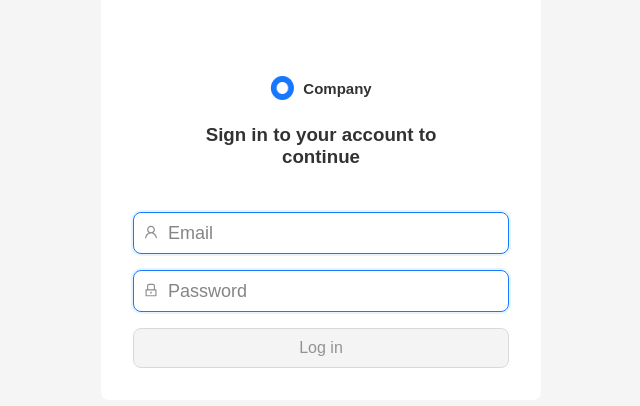
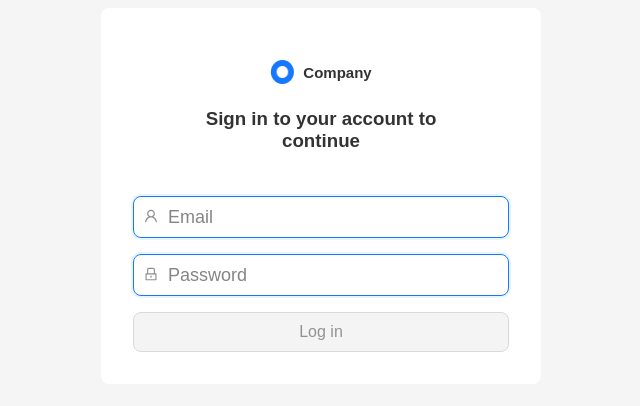
Before and after one commit to AhmedTanryverdi/authorization-, a React app: page / in a window 1280 px wide. Shown: the part 204-610 px from the top of the page, without its empty margins (319-959 px from the left). Built offline with nearby package versions, Linux system fonts and the light colour scheme.

Commit message:
fix. исправил margin в .logo

```diff
--- a/src/shared/components/logo/logo.scss
+++ b/src/shared/components/logo/logo.scss
@@ -2,7 +2,6 @@
 	max-width: 376px;
 	width: 100%;
 	height: 64px;
-	margin-top: 32px;
 	display: flex;
 	justify-content: center;
 	align-items: center;
```
